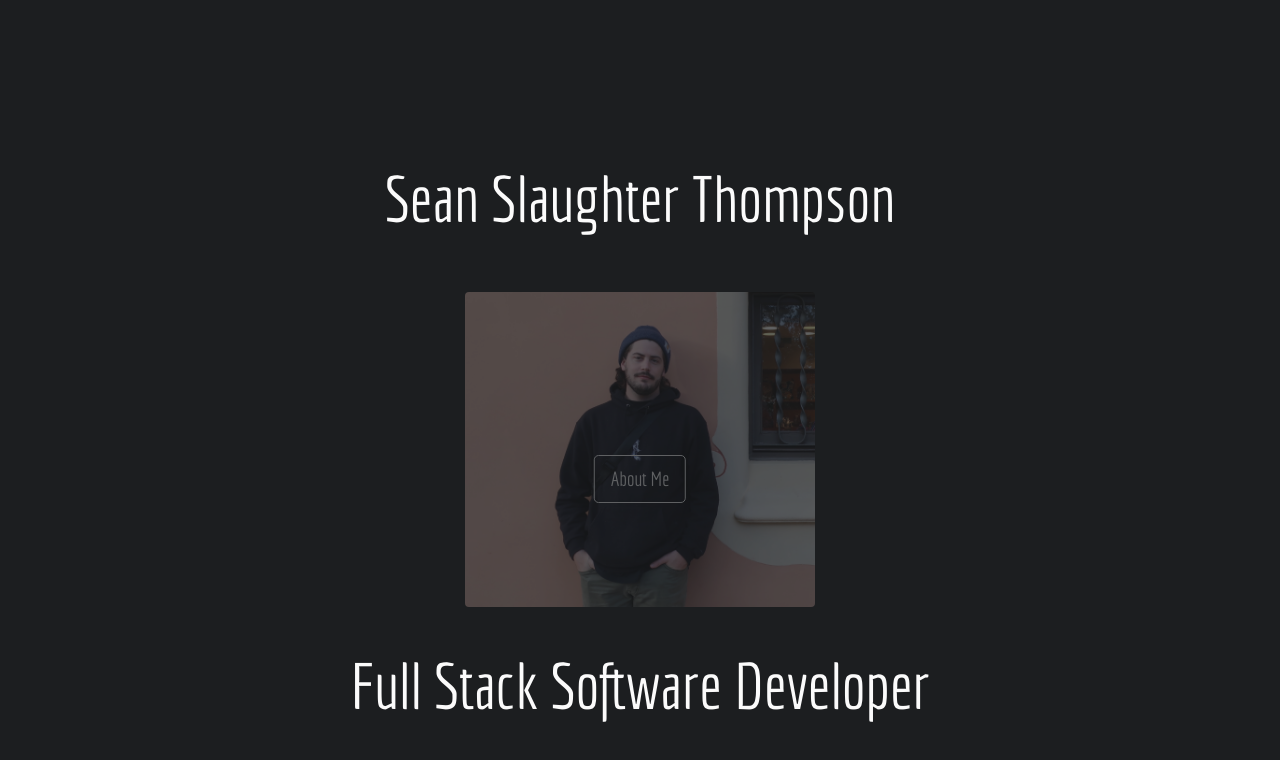
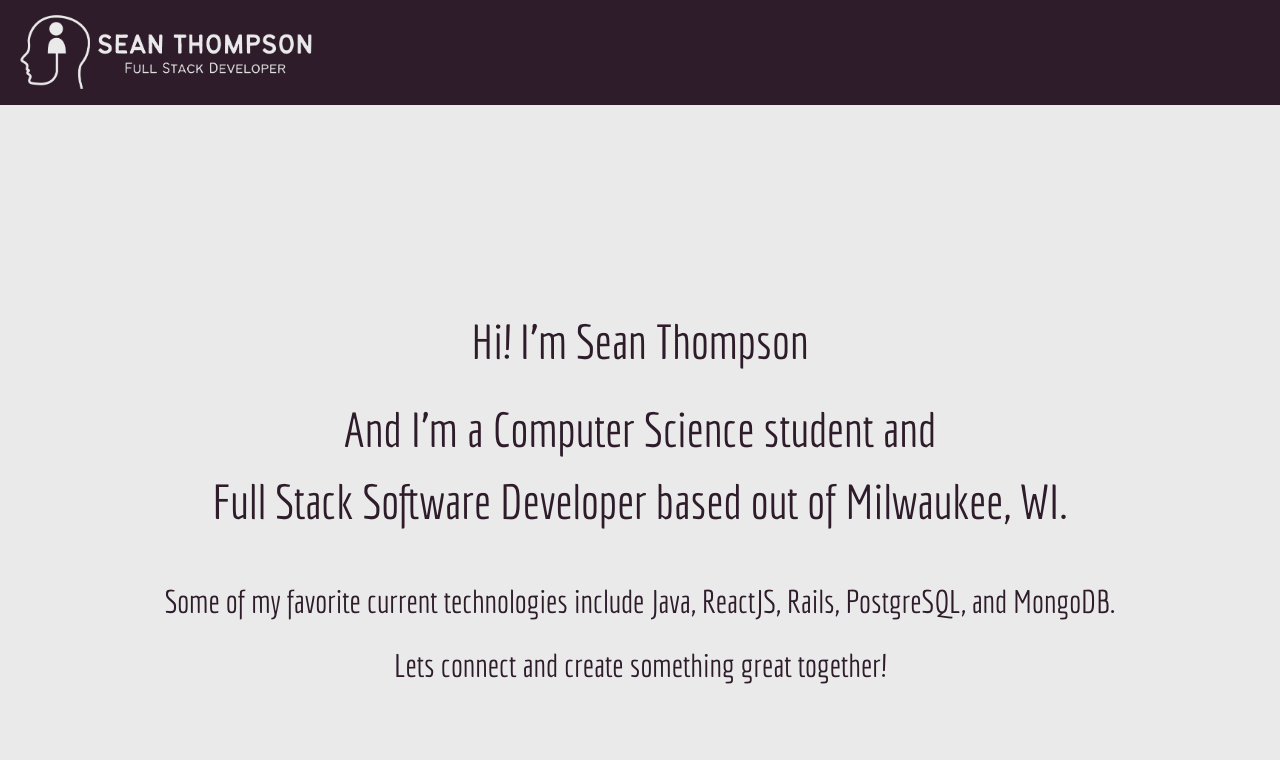
Before and after one commit to sean-slaughter/portfolio, a React (Create React App) app: page / in a window 1280 px wide. Shown: the top 760 px of the page. Built offline with nearby package versions, Linux system fonts and the light colour scheme.

Commit message:
Update everything

```diff
--- a/src/App.js
+++ b/src/App.js
@@ -3,11 +3,13 @@ import "bootstrap/dist/css/bootstrap.min.css";
 import { Route, Switch, useLocation } from "react-router-dom";
 import About from "./containers/About";
 import { AnimatePresence } from "framer-motion";
+import NavBar from "./components/NavBar";
 
 function App() {
   const location = useLocation();
   return (
     <div className="App">
+      <NavBar/>
       <AnimatePresence exitBeforeEnter>
         <Switch>
           <Route path="/about" component={About} />
--- /dev/null
+++ b/src/components/NavBar.js
@@ -0,0 +1,14 @@
+import React from 'react'
+import { Navbar } from 'react-bootstrap'
+
+export default function NavBar() {
+    return (
+        <div>
+            <Navbar style={{backgroundColor: "#2e1c2b"}}>
+                <Navbar.Brand href="/home">
+                    <img src="/brand.png" width="300" className="d-inline-block align-top" alt=""/>
+                </Navbar.Brand>
+            </Navbar>
+        </div>
+    )
+}
--- a/src/containers/Home.js
+++ b/src/containers/Home.js
@@ -12,16 +12,32 @@ export default function Home(props) {
             animate={{ x: 0 }}
             transition={{ delay: 0.6, type: "spring", damping: 15 }}
             >
-            Sean Slaughter Thompson
+            Hi! I'm Sean Thompson
             </motion.p>
-            <HomeImage />
             <motion.p
             class="home-text text-center"
             initial={{ x: "200vw" }}
             animate={{ x: 0 }}
             transition={{ delay: 1.4, type: "spring", damping: 15 }}
             >
-                Full Stack Software Developer
+                And I'm a Computer Science student and <br/> Full Stack Software Developer based out of Milwaukee, WI.
+            </motion.p>
+            <br/>
+            <motion.p
+            className="home-description text-center"
+            initial={{opacity: 0}}
+            animate={{opacity: 1}}
+            transition={{delay: 2.6, duration: 1}}
+            >
+            Some of my favorite current technologies include Java, ReactJS, Rails, PostgreSQL, and MongoDB.
+            </motion.p>
+            <motion.p
+            className="home-description text-center"
+            initial={{opacity: 0}}
+            animate={{opacity: 1}}
+            transition={{delay: 3.3, duration: 1}}
+            >
+            Lets connect and create something great together!
             </motion.p>
         </motion.div>
 
--- a/src/index.scss
+++ b/src/index.scss
@@ -1,12 +1,13 @@
 @import url('https://fonts.googleapis.com/css2?family=Economica&display=swap');
 
 body {
-  background-color: #1c1e20 !important;
-  color: #fbfbfb !important;
+  background-color: #eaeaea!important;
+  color: #2e1c2b !important;
   font-family: 'Economica', sans-serif !important;
 }
 
 .home-container{
+    padding: 50px;
     position: relative;
     margin-top: 150px;
    display: flex;
@@ -21,7 +22,10 @@ body {
 }
 
 .home-text{
-  font-size: 4rem;
+  font-size: 3rem;
+}
+.home-description{
+  font-size: 2rem;
 }
 
 .pic-button{
```
Also changed, not shown: public/brand.png (added).
